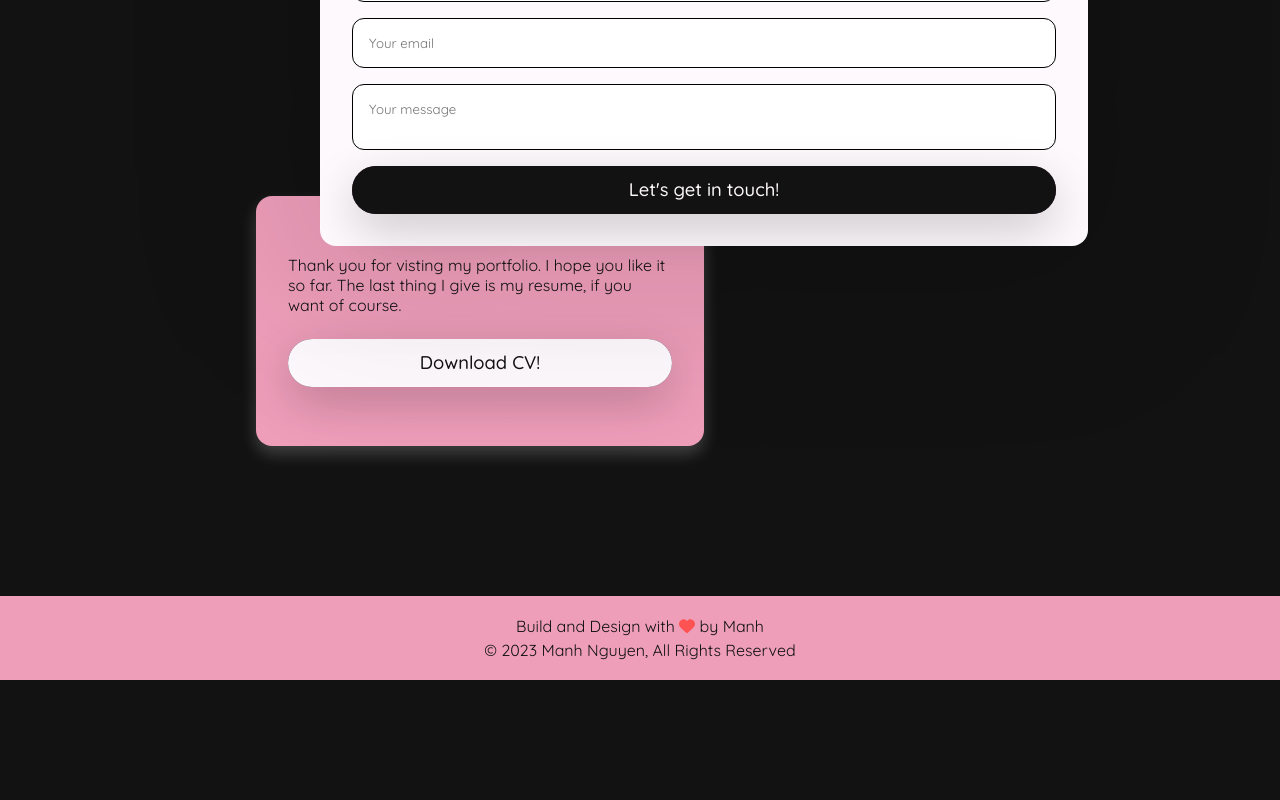
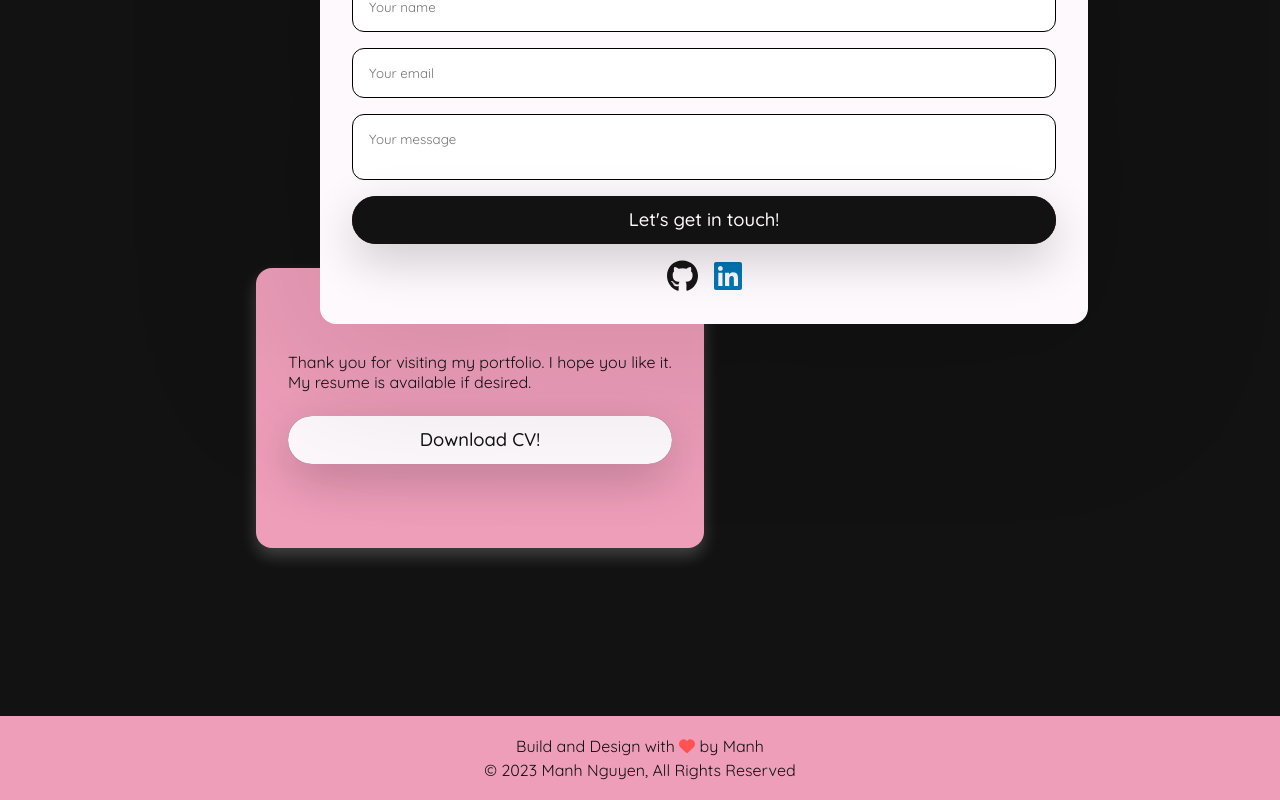
Before and after one commit to LetsCodeManh/ManhPortfolio, a React (Vite) app: page / in a window 1280 px wide. Shown: the part 3457-4257 px from the top of the page. Before the commit the page ends 4137 px from the top, so only its background shows below. Built offline with nearby package versions, Linux system fonts and the light colour scheme.

Commit message:
Social Links on Contact

```diff
--- a/index.html
+++ b/index.html
@@ -3,6 +3,7 @@
   <head>
     <meta charset="UTF-8" />
     <meta name="viewport" content="width=device-width, initial-scale=1.0" />
+    <meta name="description" content="Manh's portfolio website. Explore my past projects and learn more about my skills and experience as a web developer. Get in touch to know more about my work and let's create something amazing together." />
     <title>Manh Nguyen Portfolio</title>
   </head>
   <body>
--- a/src/components/Contact/Contact.jsx
+++ b/src/components/Contact/Contact.jsx
@@ -1,3 +1,5 @@
+import { faGithub, faLinkedin } from "@fortawesome/free-brands-svg-icons";
+import { FontAwesomeIcon } from "@fortawesome/react-fontawesome";
 import { useState } from "react";
 import FadeInOnIntersect from "../Effects/AnimationOnScroll";
 import "./index.css";
@@ -65,17 +67,45 @@ const Contact = () => {
             className="contact__form__input"
           />
           <button type="submit" className="button__normal">
-            <a>Let's get in touch!</a>
+            <a aria-label="Send messages to Manh">Let's get in touch!</a>
           </button>
+          <div className="contact__social__links">
+            <a
+              href="https://github.com/LetsCodeManh"
+              target="_blank"
+              className="icon__hover"
+              aria-label="GitHub Account"
+            >
+              <FontAwesomeIcon
+                icon={faGithub}
+                size="2xl"
+                style={{ color: "#171515" }}
+              />
+            </a>
+            <a
+              href="https://www.linkedin.com/in/manh-nguyen-0a094524b/"
+              target="_blank"
+              className="icon__hover"
+              aria-label="LinkenIn Account"
+            >
+              <FontAwesomeIcon
+                icon={faLinkedin}
+                size="2xl"
+                style={{ color: "#0077B5" }}
+              />
+            </a>
+          </div>
         </form>
       </FadeInOnIntersect>
       <FadeInOnIntersect className="about__info__container">
         <p>
-          Thank you for visting my portfolio. I hope you like it so far. The
-          last thing I give is my resume, if you want of course.
+          Thank you for visiting my portfolio. I hope you like it. My resume is
+          available if desired.
         </p>
         <button className="button__normal">
-          <a href="#">Download CV!</a>{" "}
+          <a href="#" target="_blank" aria-label="Download Resume">
+            Download CV!
+          </a>
         </button>
       </FadeInOnIntersect>
     </section>
--- a/src/components/Contact/index.css
+++ b/src/components/Contact/index.css
@@ -117,3 +117,9 @@
   background-color: var(--color-primary-3);
   color: var(--color-dark);
 }
+
+.contact__social__links {
+  display: flex;
+  gap: 1rem;
+  justify-content: center;
+}
```
